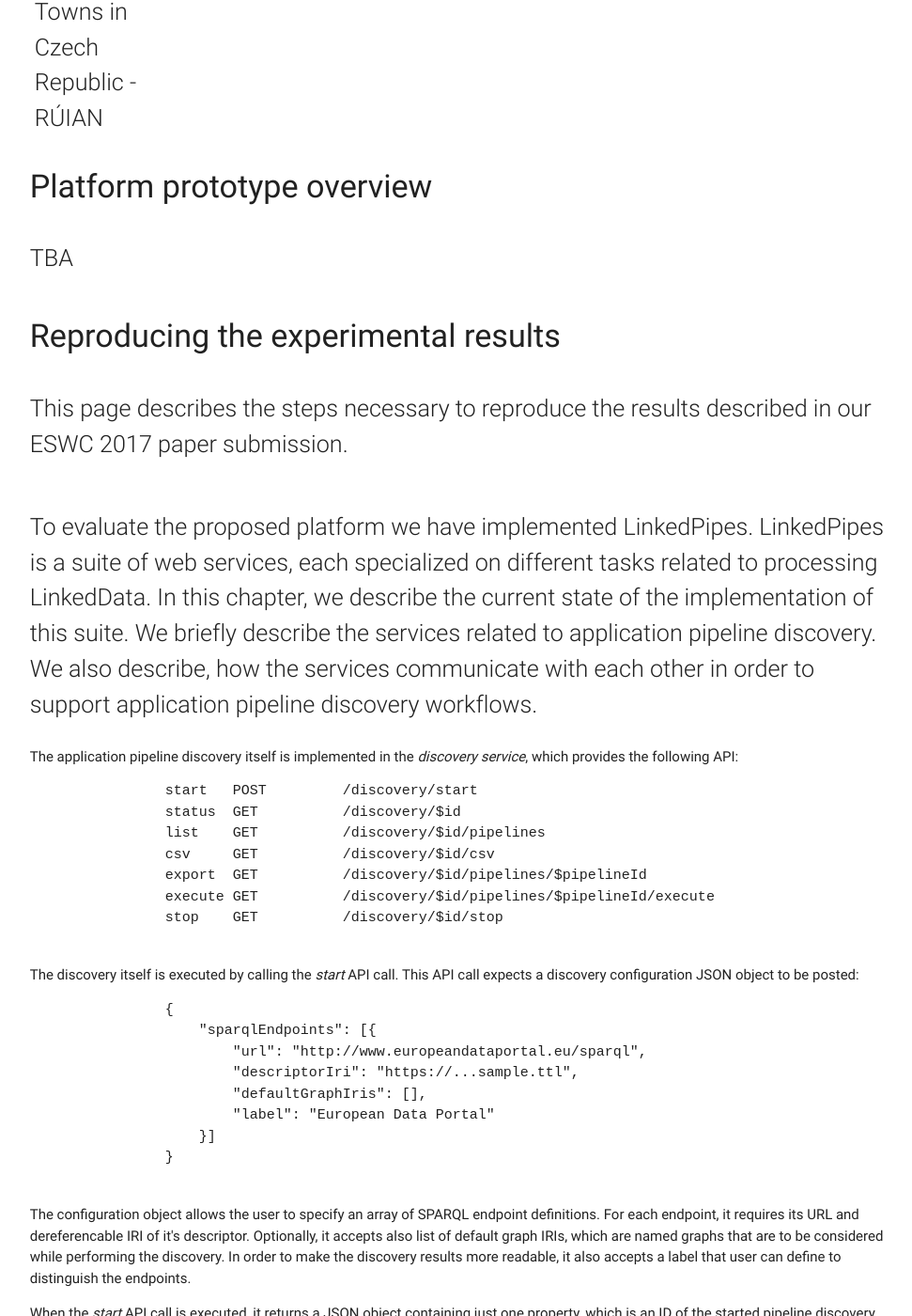
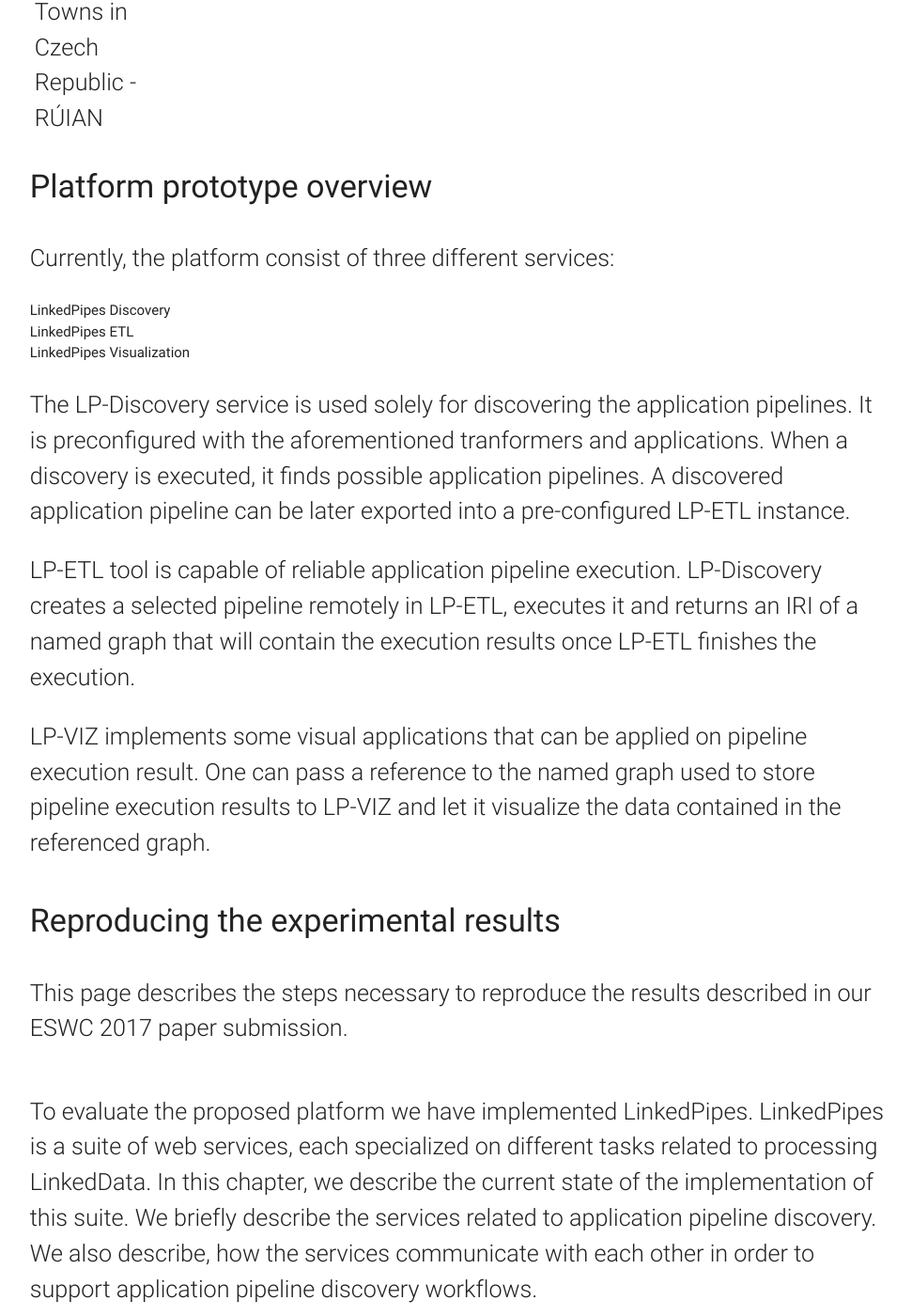
Before and after one commit to linkedpipes/visualizations, a Jekyll site: the page built from conferences/eswc2017.html, in a window 1280 px wide and 1400 px high, scrolled down 15763 px. Shown: the whole window at 94% size, without its empty margins (149-1120 px from the left). Built offline with Jekyll 4.4.1, drawn with Linux system fonts in a browser that asks for light colours; nearby versions of some CDN libraries; some of the changed text lies outside the part shown.

Commit message:
description update

```diff
--- a/conferences/eswc2017.html
+++ b/conferences/eswc2017.html
@@ -528,8 +528,32 @@
 	</div>
 	<div class="row">
     	<p class="flow-text">
-			TBA
+			Currently, the platform consist of three different services:
 		</p>
+		<ul>
+			<li>
+				LinkedPipes Discovery
+			</li>
+			<li>
+				LinkedPipes ETL
+			</li>
+			<li>
+				LinkedPipes Visualization
+			</li>
+		</ul>
+		<p class="flow-text">
+			The LP-Discovery service is used solely for discovering the application pipelines. It is preconfigured with the aforementioned tranformers and applications.
+			When a discovery is executed, it finds possible application pipelines.
+			A discovered application pipeline can be later exported into a pre-configured LP-ETL instance.
+		</p>
+		<p class="flow-text">
+			LP-ETL tool is capable of reliable application pipeline execution.
+			LP-Discovery creates a selected pipeline remotely in LP-ETL, executes it and returns an IRI of a named graph that will contain the execution results once LP-ETL finishes the execution.
+		</p>
+		<p class="flow-text">
+			LP-VIZ implements some visual applications that can be applied on pipeline execution result.
+			One can pass a reference to the named graph used to store pipeline execution results to LP-VIZ and let it visualize the data contained in the referenced graph.
+		<p>
 	</div>
 	<div class="row">
 		<h4 id="reproducing">
@@ -619,7 +643,17 @@
 			Such an ID can be later used with the <em>export</em> or <em>execute</em> API calls.
 			The former responds with a JSON-LD data that are in a format consumed by our ETL service.
 			The latter directly contacts a pre-configured ETL service instance, imports the specified pipeline into it and executes its processing.
+			An exemplary result of calling the <em>execute</em> call would be:
 		</p>
+
+		<pre>
+			{
+				"pipelineId" : "e2df045d-1fe3-46f8-8e61-cf5f168626b2",
+				"etlPipelineIri" : "http://xrg12.ms.mff.cuni.cz:8090/resources/pipelines/created-1482867746217",
+				"etlExecutionIri" : "http://xrg12.ms.mff.cuni.cz:8090/resources/executions/30fc168d-38b3-4c43-b3fe-2009d0f139e0",
+				"resultGraphIri" : "urn:23acd444-edbc-488c-ae31-a99a41b97e70"
+			}
+		</pre>
 
 		<p>
 			There are two more API calls that we did not mention so far.
@@ -628,6 +662,11 @@
 			We used it for conducting the experiments.
 			It implements the aforementioned ranking logic and provides us with a quick overview of what are the results of the discovery.
 		</p>
+
+		<dl>
+			<dt>Result storage:</dt><dd>http://demo.visualization.linkedpipes.com:8890/sparql</dd>
+			<dt>LP-ETL instance:</dt><dd>http://xrg12.ms.mff.cuni.cz:8090</dd>
+		</dl>
     </div>
 
 </div>
```
